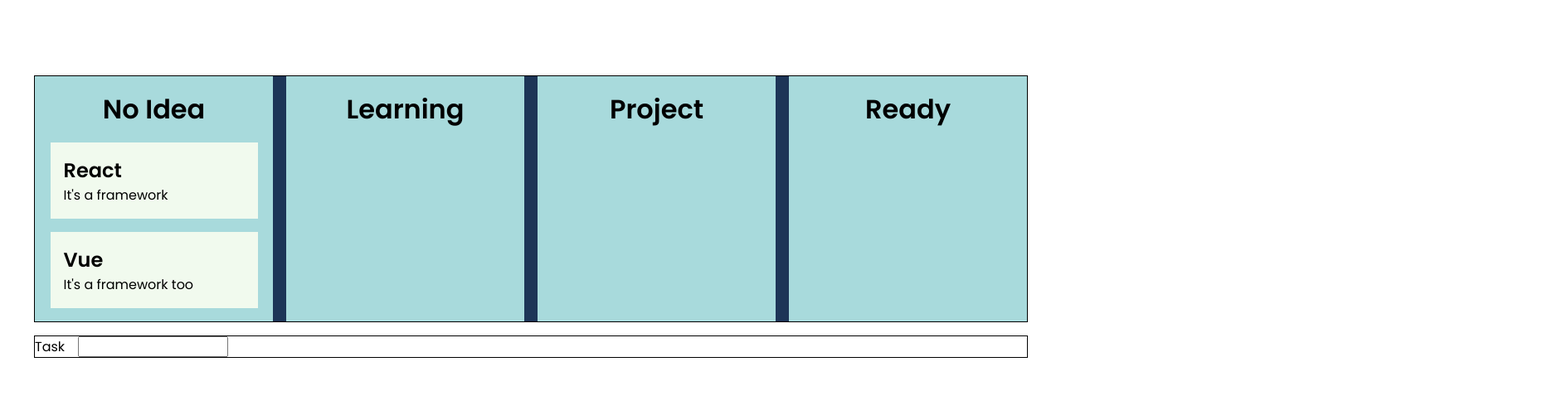
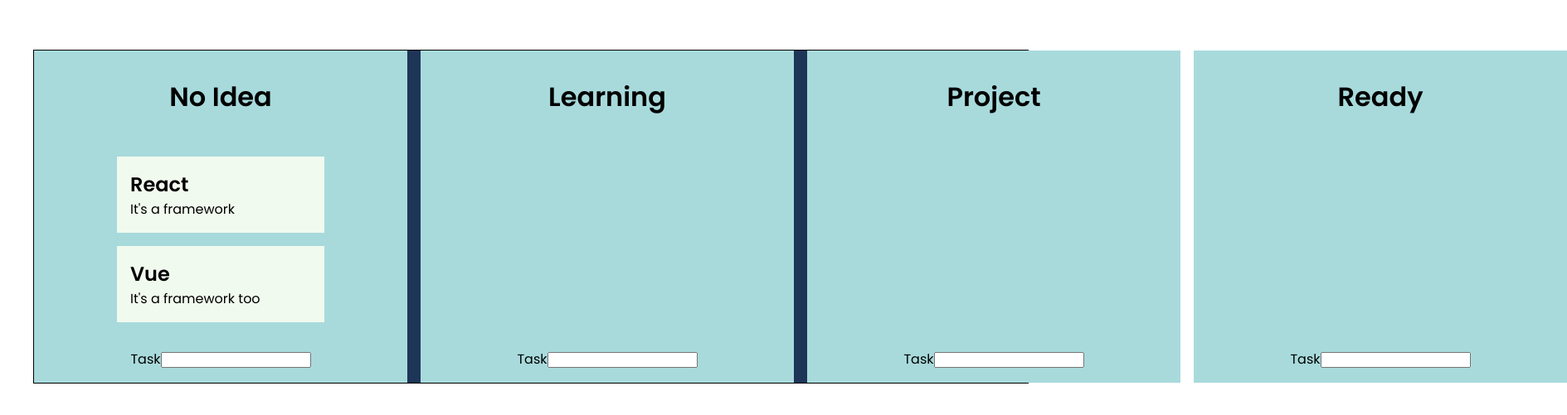
Before and after one commit to mariangz/learning-app, a JavaScript app: page / in a window 1280 px wide. Shown: the part 139-640 px from the top of the page at 83% size, 1889 px wide, since content can reach past the window. Built offline with nearby package versions, Linux system fonts and the light colour scheme.

Commit message:
add input in all cards

```diff
--- a/src/App.js
+++ b/src/App.js
@@ -1,7 +1,6 @@
 import Card from './Card';
 import './index.css';
 import Container from './Container';
-import MainContainer from './MainContainer';
 import Task from './Task';
 import { data } from './data';
 
@@ -12,20 +11,12 @@ export default function App() {
 
 	return (
 		<>
-			<MainContainer>
 			<Container theme='dark'>
 				<Card title='No Idea' dataList={dataList} />
 				<Card title='Learning' />
 				<Card title='Project' />
 				<Card title='Ready' />
 			</Container>
-				<Container theme='light'>
-					<label className='label' htmlFor='inputTask'>
-						Task
-					</label>
-					<input id='inputTask' />
-				</Container>
-			</MainContainer>
 		</>
 	);
 }
--- a/src/Card.js
+++ b/src/Card.js
@@ -1,8 +1,11 @@
+import Input from './Input';
+
 export default function Card({ title, dataList }) {
 	return (
 		<div className='card'>
-			<h1>{title}</h1>
-			{dataList}
+			<h1 className='card card__title'>{title}</h1>
+			<div className='card card__body'>{dataList}</div>
+			<Input />
 		</div>
 	);
 }
--- a/src/Input.js
+++ b/src/Input.js
@@ -0,0 +1,10 @@
+export default function Input() {
+	return (
+		<div className='input-container'>
+			<label className='label' htmlFor='inputTask'>
+				Task
+			</label>
+			<input id='inputTask' />
+		</div>
+	);
+}
--- a/src/MainContainer.js
+++ /dev/null
@@ -1,3 +0,0 @@
-export default function Container({ children }) {
-  return <div className="main-container container">{children}</div>;
-}
--- a/src/index.css
+++ b/src/index.css
@@ -19,19 +19,19 @@ body {
 	gap: 1rem;
 }
 
-.main-container {
-	border: 1px solid transparent;
-	flex-direction: column;
-}
-
 .card {
 	background-color: #a8dadc;
 	width: 450px;
 	display: flex;
 	flex-direction: column;
+	flex-basis: 90%;
 	align-items: center;
 	gap: 1rem;
 	padding: 1rem;
+}
+
+.card__body {
+	flex-grow: 1;
 }
 
 .task {
```
Lines whose indentation alone changed are shown as unchanged.
